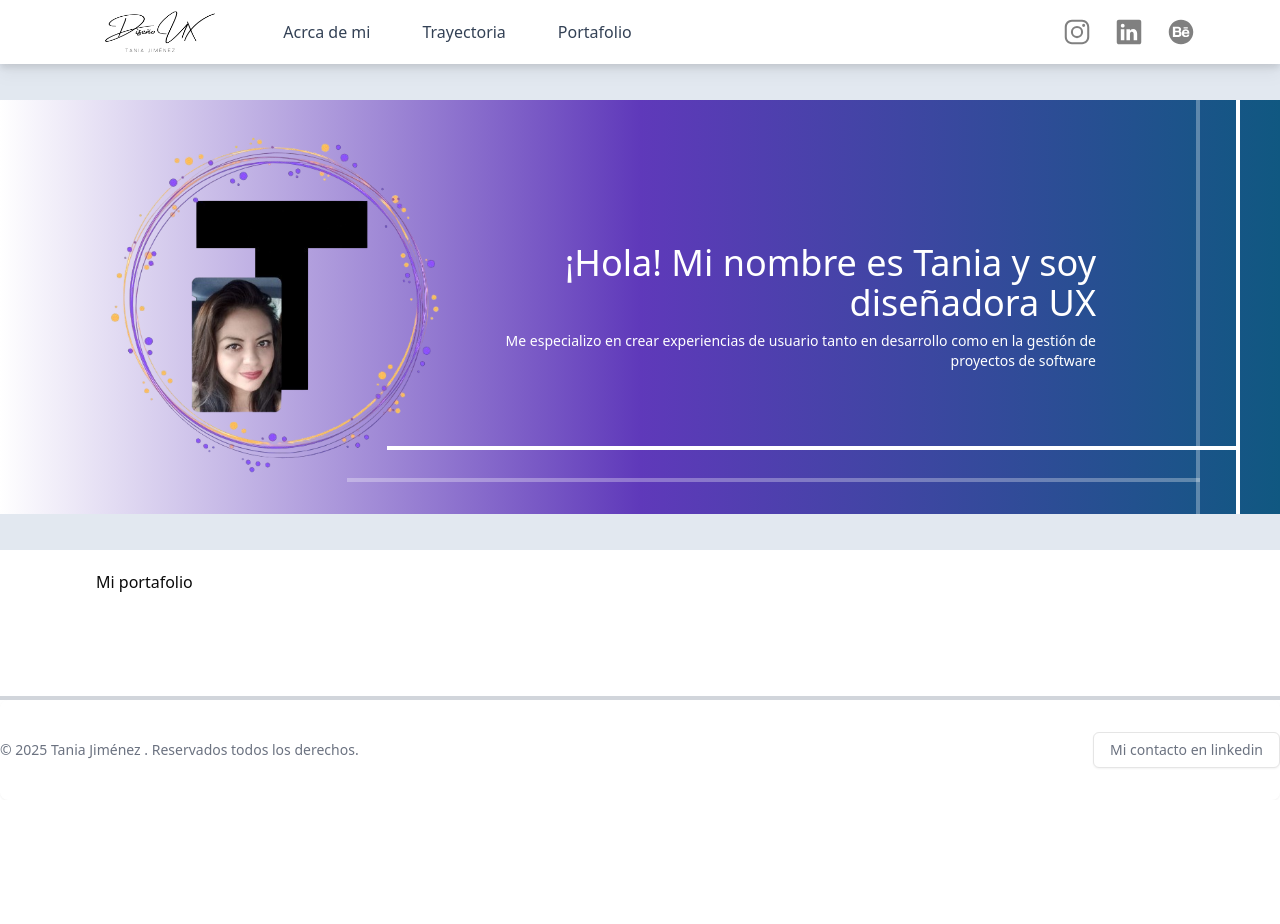
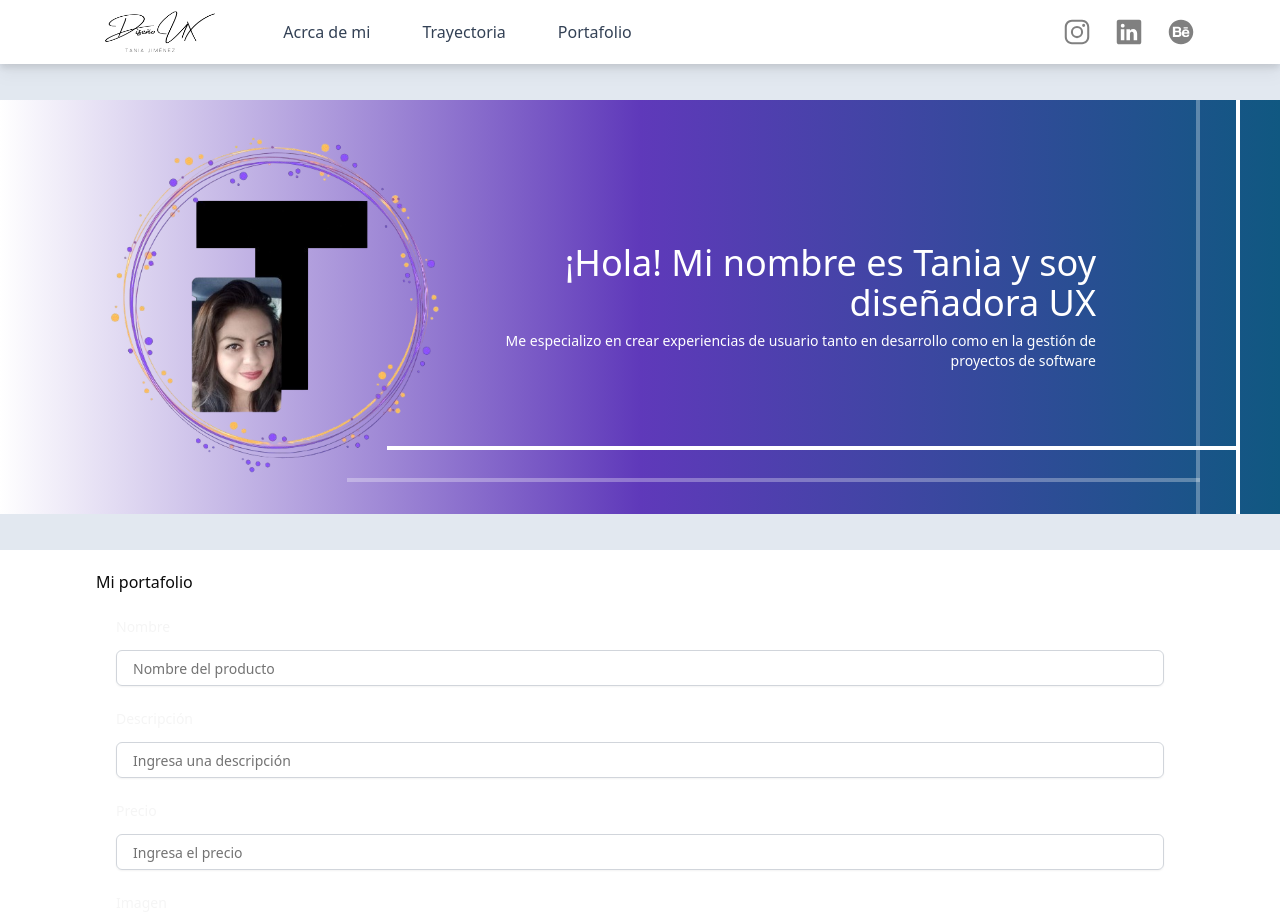
Before and after one commit to taniajimarq/my-CV-digital, a Next.js app: page /portafolio in a window 1280 px wide. Shown: the top 924 px of the page. Before the commit the page ends 800 px from the top, so only its background shows below. Built offline with nearby package versions, Linux system fonts and the light colour scheme.

Commit message:
proyects-form

```diff
--- a/package.json
+++ b/package.json
@@ -10,6 +10,7 @@
   },
   "dependencies": {
     "@prisma/client": "^6.3.1",
+    "@radix-ui/react-label": "^2.1.1",
     "@radix-ui/react-slot": "^1.1.1",
     "class-variance-authority": "^0.7.1",
     "clsx": "^2.1.1",
--- /dev/null
+++ b/src/app/portafolio/new/proyect-form.tsx
@@ -0,0 +1,48 @@
+'use client';
+import React from 'react';
+import { Label } from '@/components/ui/label';
+import { Input } from '@/components/ui/input';
+import { Button } from '@/components/ui/button';
+
+export const ProyectForm = () => {
+	return (
+		<>
+			<form className='p-3 md:p-5' /* onSubmit={onSubmit} */>
+				<Label className='text-secondary font-medium'>Nombre</Label>
+				<Input
+					className='mt-2 md:mt-3 mb-3 md:mb-5 border border-gray-300 rounded-md px-3 md:px-4 py-2'
+					placeholder='Nombre del producto'
+					/* {...register('name')} */
+				/>
+				<Label className='text-secondary font-medium'>
+					Descripción
+				</Label>
+				<Input
+					className='mt-2 md:mt-3 mb-3 md:mb-5 border border-gray-300 rounded-md px-3 md:px-4 py-2'
+					placeholder='Ingresa una descripción'
+					/* {...register('description')} */
+				/>
+				<Label className='text-secondary font-medium'>Precio</Label>
+				<Input
+					className='mt-2 md:mt-3 mb-3 md:mb-5 border border-gray-300 rounded-md px-3 md:px-4 py-2'
+					placeholder='Ingresa el precio'
+					/* {...register('price', {
+						valueAsNumber: true,
+						required: true,
+					})} */
+				/>
+				<Label className='text-secondary font-medium'>Imagen</Label>
+				<Input
+					className='mt-2 md:mt-3 mb-3 md:mb-5 border border-gray-300 rounded-md px-3 md:px-4 py-2'
+					placeholder='Seleccióna una imagen'
+					/* {...register('image')} */
+				/>
+				<div className='flex justify-center mt-5 md:mt-8'>
+					<Button className='text-white bg-btnSecondary hover:bg-gray-400 px-4 md:px-6 py-2 rounded-md w-[150px] md:w-[200px]'>
+						{/* {product?.id ? 'Editar producto' : 'Guardar producto'} */}
+					</Button>
+				</div>
+			</form>
+		</>
+	);
+};
--- a/src/app/portafolio/page.tsx
+++ b/src/app/portafolio/page.tsx
@@ -1,6 +1,12 @@
-import React from "react";
+import React from 'react';
+import { ProyectForm } from './new/proyect-form';
 
 const PortafolioPage = () => {
-  return <div>Mi portafolio </div>;
+	return (
+		<div>
+			Mi portafolio
+			<ProyectForm />
+		</div>
+	);
 };
 export default PortafolioPage;
--- /dev/null
+++ b/src/components/ui/input.tsx
@@ -0,0 +1,22 @@
+import * as React from "react"
+
+import { cn } from "@/lib/utils"
+
+const Input = React.forwardRef<HTMLInputElement, React.ComponentProps<"input">>(
+  ({ className, type, ...props }, ref) => {
+    return (
+      <input
+        type={type}
+        className={cn(
+          "flex h-9 w-full rounded-md border border-input bg-transparent px-3 py-1 text-base shadow-sm transition-colors file:border-0 file:bg-transparent file:text-sm file:font-medium file:text-foreground placeholder:text-muted-foreground focus-visible:outline-none focus-visible:ring-1 focus-visible:ring-ring disabled:cursor-not-allowed disabled:opacity-50 md:text-sm",
+          className
+        )}
+        ref={ref}
+        {...props}
+      />
+    )
+  }
+)
+Input.displayName = "Input"
+
+export { Input }
--- /dev/null
+++ b/src/components/ui/label.tsx
@@ -0,0 +1,26 @@
+"use client"
+
+import * as React from "react"
+import * as LabelPrimitive from "@radix-ui/react-label"
+import { cva, type VariantProps } from "class-variance-authority"
+
+import { cn } from "@/lib/utils"
+
+const labelVariants = cva(
+  "text-sm font-medium leading-none peer-disabled:cursor-not-allowed peer-disabled:opacity-70"
+)
+
+const Label = React.forwardRef<
+  React.ElementRef<typeof LabelPrimitive.Root>,
+  React.ComponentPropsWithoutRef<typeof LabelPrimitive.Root> &
+    VariantProps<typeof labelVariants>
+>(({ className, ...props }, ref) => (
+  <LabelPrimitive.Root
+    ref={ref}
+    className={cn(labelVariants(), className)}
+    {...props}
+  />
+))
+Label.displayName = LabelPrimitive.Root.displayName
+
+export { Label }
```
Also changed, not shown: 1 other file (tests, documents, lock files or other folders).
